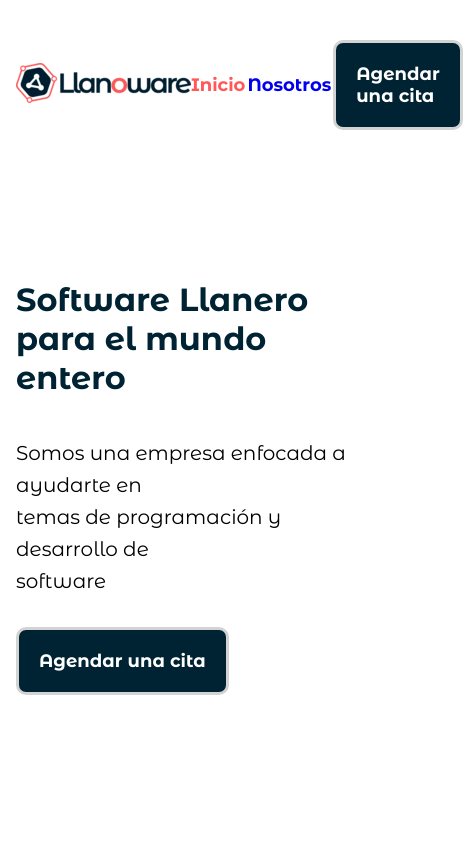
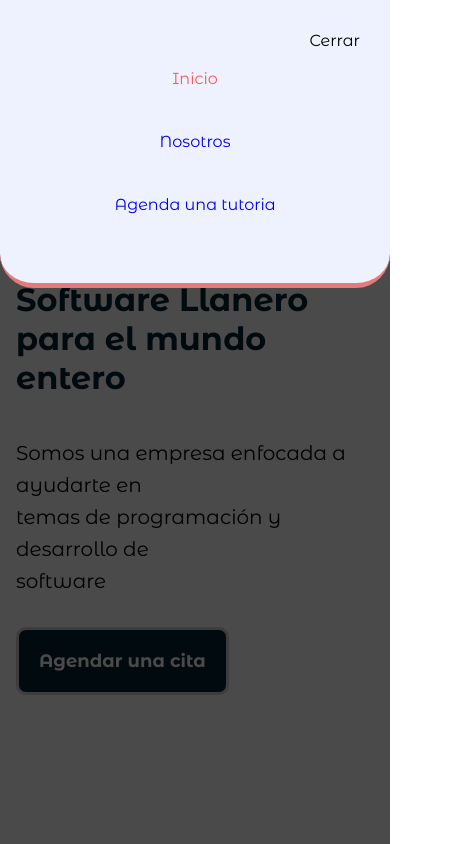
Before and after one commit to 80asv/llanoware, a React (Create React App) app: page / in a window 390 px wide. Shown: the top 844 px of the page, 463 px wide, since content can reach past the window. Built offline with nearby package versions, Linux system fonts and the light colour scheme.

Commit message:
menu-responsive

```diff
--- a/src/App.js
+++ b/src/App.js
@@ -4,12 +4,14 @@ import Header from "./components/Header/Header";
 import Inicio from "./pages/Inicio";
 import Nosotros from "./pages/Nosotros";
 import Footer from "./components/Footer/Footer";
+import MenuDesplegable from "./components/MenuDesplegable/MenuDesplegable";
 
 
 function App() {
 	return (
 		<div className="App">
 			<Router>
+				<MenuDesplegable/>
 				<Header/>
 				<Routes>
 					<Route end path="/" element={<Inicio/>}/>
--- /dev/null
+++ b/src/components/BtnMenu/BtnMenu.js
@@ -0,0 +1,13 @@
+import { faBars } from '@fortawesome/free-solid-svg-icons'
+import { FontAwesomeIcon } from '@fortawesome/react-fontawesome'
+import React from 'react'
+
+const BtnMenu = ({ refBtn, handleClick, text }) => {
+  return (
+    <div className='btn-menu' ref={refBtn} onClick={handleClick}>
+        {text}
+    </div>
+  )
+}
+
+export default BtnMenu;
--- a/src/components/Header/Header.css
+++ b/src/components/Header/Header.css
@@ -26,12 +26,19 @@ nav{
 .Llanoware-small{
     width: 55px;
 }
+.btn-menu{
+    position: absolute;
+    right: 30px;
+    top: 31px;
+    cursor: pointer;
+    transition: all 300ms ease;
+}
 
 @media screen and (max-width: 660px){
     nav{
         padding: 50px 1rem 0;
     }
     .items{
-        gap: 2px;
+        display: none;
     }
 }
--- a/src/components/Header/Header.js
+++ b/src/components/Header/Header.js
@@ -1,8 +1,12 @@
-import React, { useEffect, useState } from 'react'
+import React, { useEffect, useRef, useState } from 'react'
 import { NavLink } from 'react-router-dom'
 import BtnAgendar from '../BtnAgendar/BtnAgendar'
 import './Header.css';
 import styled from 'styled-components';
+import { FontAwesomeIcon } from '@fortawesome/react-fontawesome';
+import { faBars } from '@fortawesome/free-solid-svg-icons';
+import MenuDesplegable from '../MenuDesplegable/MenuDesplegable';
+import BtnMenu from '../BtnMenu/BtnMenu';
 
 const Header = () => {
 
@@ -31,6 +35,17 @@ const Header = () => {
 		font-size: 18px;
 	`;
 
+	let refBoton = useRef();
+	let refPanel = useRef();
+
+	const handleClick = () => {
+		if(refBoton.current.classList.contains('btn-menu')){
+            //refMenu.current.classList.add('closed');
+            //refPanel.current.classList.remove('panel-closed');
+			console.log(refBoton);
+        }
+	}
+
 	return (
 		<header className='header'>
 			<nav className='nav'>
@@ -44,6 +59,7 @@ const Header = () => {
 					<Links end activeclassname="active" to="/nosotros">Nosotros</Links>
 					<BtnAgendar/>
 				</div>
+				<BtnMenu text="Abrir" refBtn={refBoton} handleClick={handleClick}/>
 			</nav>
 		</header>
 	)
--- /dev/null
+++ b/src/components/MenuDesplegable/MenuDesplegable.css
@@ -0,0 +1,8 @@
+.closed{
+    transform: translateY(-288px);
+}
+
+.panel-closed{
+    opacity: 0;
+    visibility: hidden;
+}
--- /dev/null
+++ b/src/components/MenuDesplegable/MenuDesplegable.js
@@ -0,0 +1,88 @@
+import React, { useRef } from 'react'
+import { NavLink } from 'react-router-dom';
+import styled from 'styled-components'
+import BtnMenu from '../BtnMenu/BtnMenu';
+import './MenuDesplegable.css'
+
+
+const MenuDesplegable = () => {
+    const Menu = styled.div`
+        border-bottom-left-radius: 34px;
+        border-bottom-right-radius: 34px;
+        z-index: 1002;
+        position: fixed;
+        top: 0;
+        left: 0;
+        height: 283px;
+        width: 100%;
+        background-color: #eef2ff;
+        overflow: overlay;
+        display: flex;
+        flex-direction: column;
+        border-bottom: 5px solid #e57a7a;
+        transition: all .4s ease;
+    `;
+    const Enlaces = styled.div`
+        display: flex;
+        flex-direction: column;
+        justify-content: center;
+        align-items: center;
+        gap: 20px;
+
+        height: 100%;
+    `;
+    const Panel = styled.div`
+        position: fixed;
+        width: 100%;
+        height: 100vh;
+        background-color: #000000b5;
+        z-index: 1001;
+        top: 0;
+        left: 0;
+        transition: all .3s ease-out;
+    `;
+    const Enlace = styled(NavLink)`
+        text-decoration: none;
+        padding: 12px;
+    `;
+    const BtnFolded = styled.div`
+        position: absolute;
+        right: 30px;
+        top: 31px;
+        cursor: pointer;
+        transition: all 300ms ease;
+    `;
+
+    let refMenu = useRef();
+    let refBoton = useRef();
+    let refPanel = useRef();
+
+
+    console.log(refMenu, refBoton)
+
+    const handleClick = (e) => {
+        if(refBoton.current.classList.contains('btn-menu') || refPanel.current.classList.contains('panel')){
+            refMenu.current.classList.add('closed');
+            refPanel.current.classList.add('panel-closed');
+            console.log(refBoton);
+        }
+    }
+
+
+
+    return (
+        <div>
+            <Panel className='panel' ref={refPanel} onClick={handleClick}></Panel>
+            <Menu ref={refMenu}>
+                <BtnMenu refBtn={refBoton} handleClick={handleClick} text="Cerrar"/>
+                <Enlaces>
+                    <Enlace end activeclassname="active" to="/">Inicio</Enlace>
+                    <Enlace end activeclassname="active" to="/nosotros">Nosotros</Enlace>
+                    <Enlace end activeclassname="active" to="/agendar">Agenda una tutoria</Enlace>
+                </Enlaces>
+            </Menu>
+        </div>
+    )
+}
+
+export default MenuDesplegable
```
Also changed, not shown: public/assets/LlanoWareInvert.png (added).
